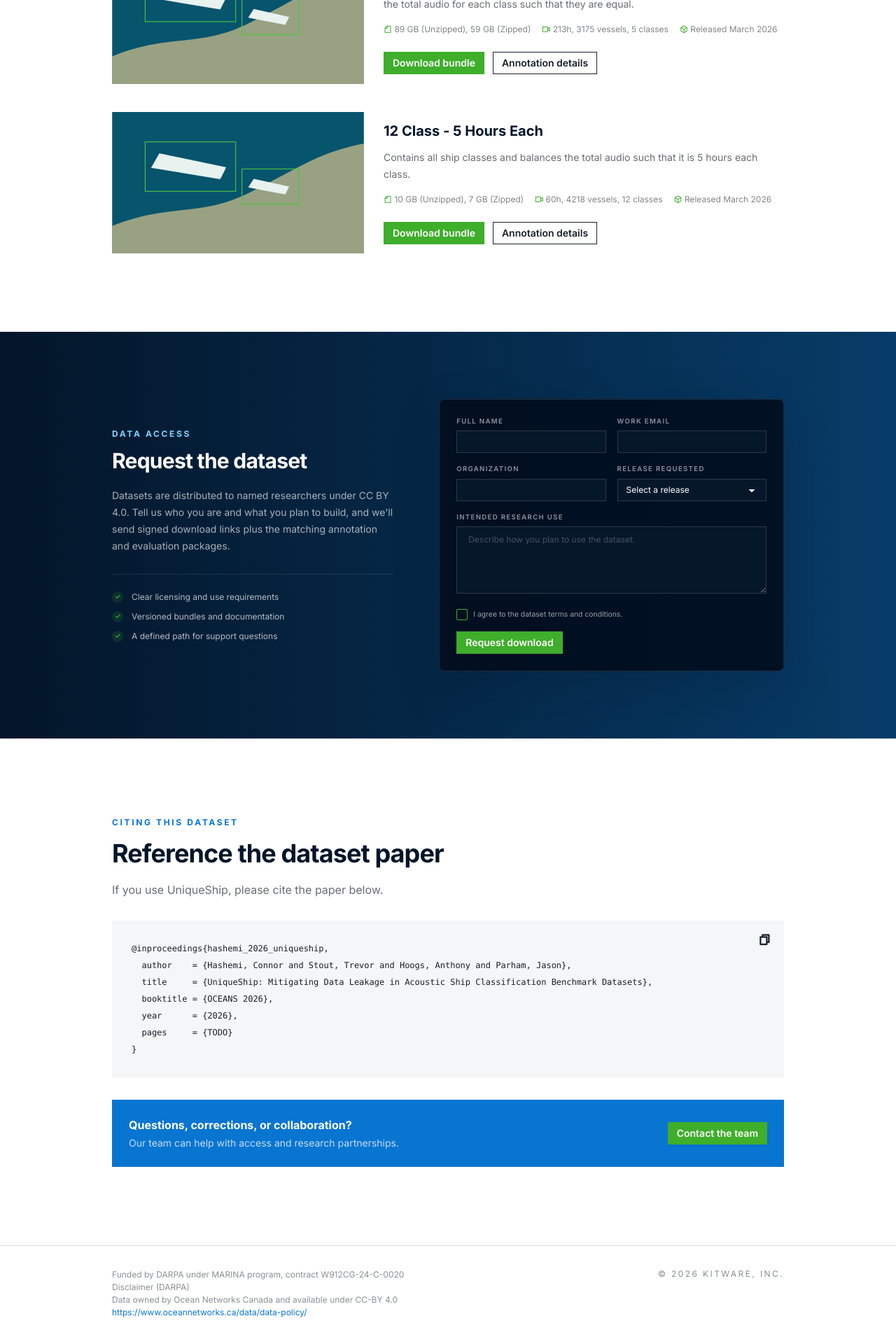
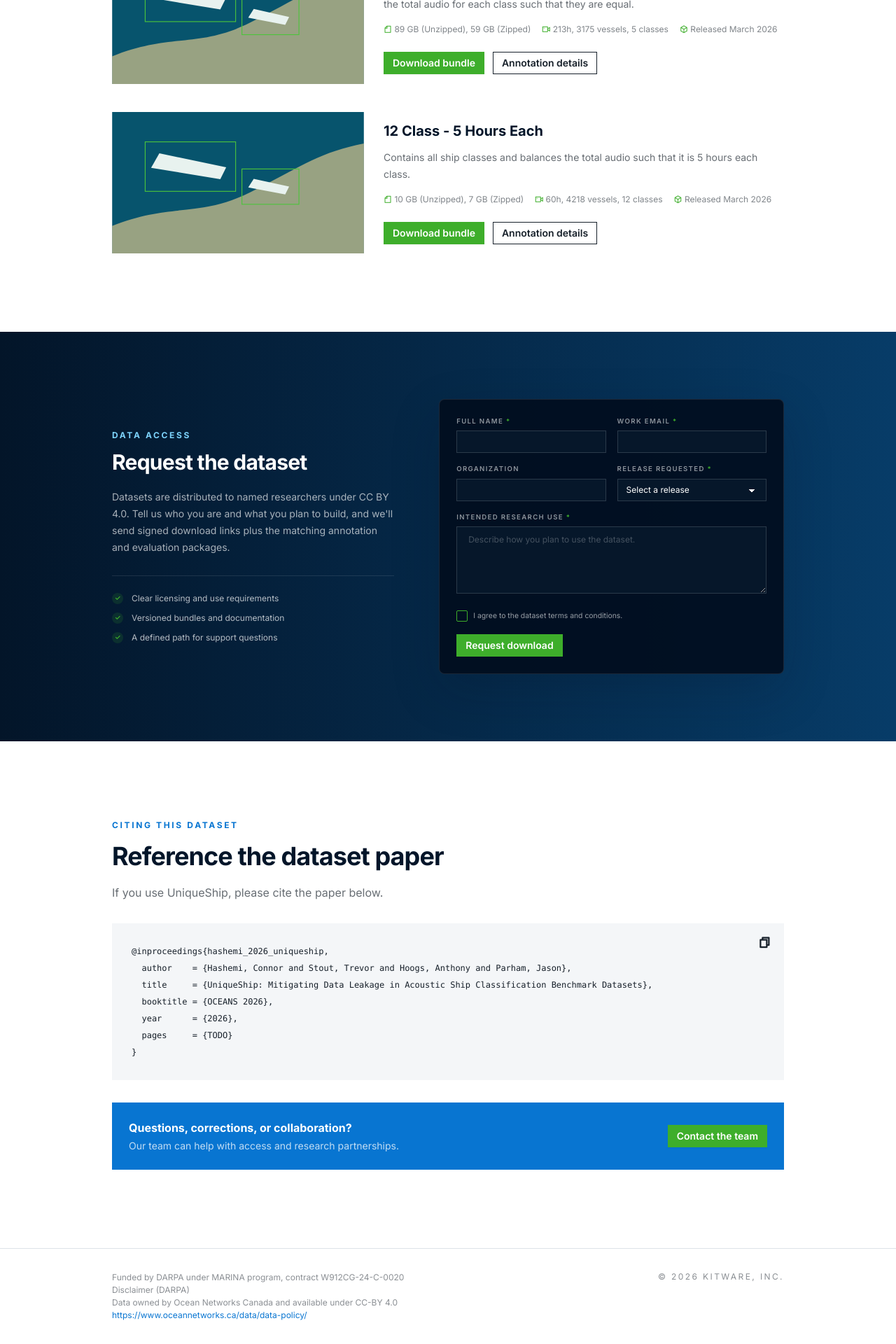
Before and after one commit to Kitware/UniqueShipData, a Jekyll site: the page built from index.md, in a window 1280 px wide. Shown: the part 2754-4674 px from the top of the page at 70% size. Built offline with Jekyll 4.4.1, drawn with Linux system fonts in a browser that asks for light colours.

Commit message:
Make form more editable

```diff
--- a/_layouts/home.html
+++ b/_layouts/home.html
@@ -170,11 +170,38 @@ layout: default
 
     {% assign form = page.request.form %}
 
+    <div data-form-container>
       <form
         class="grid gap-x-4 gap-y-4 rounded-lg border border-white/10 bg-[#020d1d]/90 p-6 shadow-panel sm:grid-cols-2"
         action="{{ form.action | escape }}"
         method="{{ form.method | default: 'post' | escape }}"
+        data-request-form
       >
+        {% if form.access_key %}
+          <input
+            type="hidden"
+            name="access_key"
+            value="{{ form.access_key | escape }}"
+          >
+        {% endif %}
+
+        {% if form.subject %}
+          <input
+            type="hidden"
+            name="subject"
+            value="{{ form.subject | escape }}"
+          >
+        {% endif %}
+
+        <!-- Web3Forms spam honeypot -->
+        <input
+          type="checkbox"
+          name="botcheck"
+          class="hidden"
+          tabindex="-1"
+          autocomplete="off"
+        >
+
         {% for field in form.fields %}
           {% if field.width == "half" %}
             {% assign field_width = "" %}
@@ -184,16 +211,16 @@ layout: default
 
           {% if field.type == "checkbox" %}
 
-          <label class="flex cursor-pointer items-center gap-2 {{ field_width }}">
+            <label class="flex cursor-pointer items-start gap-2 {{ field_width }}">
               <input
                 type="checkbox"
-              class="checkbox checkbox-primary checkbox-xs rounded-sm"
+                class="checkbox checkbox-primary checkbox-xs mt-0.5 rounded-sm"
                 name="{{ field.name | escape }}"
                 value="{{ field.value | default: 'yes' | escape }}"
                 {% if field.required %}required{% endif %}
               >
 
-            <span class="text-[0.65rem] text-white/60">
+              <span class="text-[0.65rem] leading-5 text-white/60">
                 {{ field.label | escape }}
               </span>
             </label>
@@ -203,6 +230,10 @@ layout: default
             <label class="block {{ field_width }}">
               <span class="mb-1.5 block text-[0.6rem] font-semibold uppercase tracking-[0.14em] text-white/55">
                 {{ field.label | escape }}
+
+                {% if field.required %}
+                  <span class="text-primary" aria-hidden="true">*</span>
+                {% endif %}
               </span>
 
               {% case field.type %}
@@ -253,13 +284,48 @@ layout: default
           {% endif %}
         {% endfor %}
 
+        <p
+          class="hidden text-sm text-error sm:col-span-2"
+          data-form-error
+          role="alert"
+        >
+          {{ form.error_message | default: "Something went wrong. Please try again." | escape }}
+        </p>
+
         <button
           class="btn btn-primary btn-sm justify-self-start rounded-none sm:col-span-2"
           type="submit"
+          data-submit-button
+          data-default-label="{{ form.submit_label | escape }}"
+          data-submitting-label="{{ form.submitting_label | default: 'Submitting…' | escape }}"
         >
-        {{ form.submit_label | default: "Submit request" | escape }}
+          {{ form.submit_label | escape }}
         </button>
       </form>
+
+      <div
+        class="hidden rounded-lg border border-white/10 bg-[#020d1d]/90 p-8 shadow-panel"
+        data-form-success
+        role="status"
+        tabindex="-1"
+      >
+        <div class="flex size-10 items-center justify-center rounded-full bg-primary/15 text-primary">
+          <i class="ri-check-line text-xl" aria-hidden="true"></i>
+        </div>
+
+        <p class="mt-6 text-[0.65rem] font-semibold uppercase tracking-[0.18em] text-primary">
+          {{ form.success.eyebrow | escape }}
+        </p>
+
+        <h3 class="mt-2 text-2xl font-bold text-white">
+          {{ form.success.headline | escape }}
+        </h3>
+
+        <p class="mt-3 max-w-md text-sm leading-6 text-white/60">
+          {{ form.success.text | escape }}
+        </p>
+      </div>
+    </div>
   </div>
 </section>
 
--- a/assets/css/site.css
+++ b/assets/css/site.css
@@ -1219,6 +1219,36 @@ section[id] {
   margin-bottom: 0;
 }
 
+.alert {
+  display: grid;
+  width: 100%;
+  grid-auto-flow: row;
+  align-content: flex-start;
+  align-items: center;
+  justify-items: center;
+  gap: 1rem;
+  text-align: center;
+  border-radius: var(--rounded-box, 1rem);
+  border-width: 1px;
+  --tw-border-opacity: 1;
+  border-color: var(--fallback-b2,oklch(var(--b2)/var(--tw-border-opacity)));
+  padding: 1rem;
+  --tw-text-opacity: 1;
+  color: var(--fallback-bc,oklch(var(--bc)/var(--tw-text-opacity)));
+  --alert-bg: var(--fallback-b2,oklch(var(--b2)/1));
+  --alert-bg-mix: var(--fallback-b1,oklch(var(--b1)/1));
+  background-color: var(--alert-bg);
+}
+
+@media (min-width: 640px) {
+  .alert {
+    grid-auto-flow: column;
+    grid-template-columns: auto minmax(auto,1fr);
+    justify-items: start;
+    text-align: start;
+  }
+}
+
 .avatar.placeholder > div {
   display: flex;
   align-items: center;
@@ -3078,52 +3108,56 @@ section[id] {
   margin-bottom: 0.25rem;
 }
 
+.ml-auto {
+  margin-left: auto;
+}
+
+.mt-1 {
+  margin-top: 0.25rem;
+}
+
+.mt-12 {
+  margin-top: 3rem;
+}
+
+.mt-2 {
+  margin-top: 0.5rem;
+}
+
+.mt-3 {
+  margin-top: 0.75rem;
+}
+
+.mt-4 {
+  margin-top: 1rem;
+}
+
+.mt-5 {
+  margin-top: 1.25rem;
+}
+
+.mt-6 {
+  margin-top: 1.5rem;
+}
+
+.mt-7 {
+  margin-top: 1.75rem;
+}
+
+.mt-8 {
+  margin-top: 2rem;
+}
+
+.mt-9 {
+  margin-top: 2.25rem;
+}
+
 .mb-1\.5 {
   margin-bottom: 0.375rem;
 }
 
-.ml-auto {
-  margin-left: auto;
-}
-
-.mt-1 {
-  margin-top: 0.25rem;
-}
-
-.mt-12 {
-  margin-top: 3rem;
-}
-
-.mt-2 {
-  margin-top: 0.5rem;
-}
-
-.mt-3 {
-  margin-top: 0.75rem;
-}
-
-.mt-4 {
-  margin-top: 1rem;
-}
-
-.mt-5 {
-  margin-top: 1.25rem;
-}
-
-.mt-6 {
-  margin-top: 1.5rem;
-}
-
-.mt-7 {
-  margin-top: 1.75rem;
-}
-
-.mt-8 {
-  margin-top: 2rem;
-}
-
-.mt-9 {
-  margin-top: 2.25rem;
+.mt-0\.5 {
+  margin-top: 0.125rem;
 }
 
 .block {
@@ -3144,6 +3178,11 @@ section[id] {
 
 .aspect-\[16\/9\] {
   aspect-ratio: 16/9;
+}
+
+.size-10 {
+  width: 2.5rem;
+  height: 2.5rem;
 }
 
 .size-4 {
@@ -3163,16 +3202,16 @@ section[id] {
   height: 5rem;
 }
 
+.h-8 {
+  height: 2rem;
+}
+
+.h-full {
+  height: 100%;
+}
+
 .h-24 {
   height: 6rem;
-}
-
-.h-8 {
-  height: 2rem;
-}
-
-.h-full {
-  height: 100%;
 }
 
 .min-h-screen {
@@ -3293,6 +3332,10 @@ section[id] {
   flex-wrap: wrap;
 }
 
+.items-start {
+  align-items: flex-start;
+}
+
 .items-center {
   align-items: center;
 }
@@ -3438,49 +3481,53 @@ section[id] {
   border-color: rgb(255 255 255 / 0.1);
 }
 
+.border-white\/50 {
+  border-color: rgb(255 255 255 / 0.5);
+}
+
 .border-white\/15 {
   border-color: rgb(255 255 255 / 0.15);
 }
 
-.border-white\/50 {
-  border-color: rgb(255 255 255 / 0.5);
-}
-
 .bg-\[\#020d1d\]\/90 {
   background-color: rgb(2 13 29 / 0.9);
+}
+
+.bg-base-200 {
+  --tw-bg-opacity: 1;
+  background-color: var(--fallback-b2,oklch(var(--b2)/var(--tw-bg-opacity, 1)));
+}
+
+.bg-navy-950 {
+  --tw-bg-opacity: 1;
+  background-color: rgb(3 21 41 / var(--tw-bg-opacity, 1));
+}
+
+.bg-primary\/15 {
+  background-color: var(--fallback-p,oklch(var(--p)/0.15));
+}
+
+.bg-secondary {
+  --tw-bg-opacity: 1;
+  background-color: var(--fallback-s,oklch(var(--s)/var(--tw-bg-opacity, 1)));
+}
+
+.bg-signal\/15 {
+  background-color: rgb(62 174 43 / 0.15);
+}
+
+.bg-white {
+  --tw-bg-opacity: 1;
+  background-color: rgb(255 255 255 / var(--tw-bg-opacity, 1));
+}
+
+.bg-white\/95 {
+  background-color: rgb(255 255 255 / 0.95);
 }
 
 .bg-\[\#06172a\] {
   --tw-bg-opacity: 1;
   background-color: rgb(6 23 42 / var(--tw-bg-opacity, 1));
-}
-
-.bg-base-200 {
-  --tw-bg-opacity: 1;
-  background-color: var(--fallback-b2,oklch(var(--b2)/var(--tw-bg-opacity, 1)));
-}
-
-.bg-navy-950 {
-  --tw-bg-opacity: 1;
-  background-color: rgb(3 21 41 / var(--tw-bg-opacity, 1));
-}
-
-.bg-secondary {
-  --tw-bg-opacity: 1;
-  background-color: var(--fallback-s,oklch(var(--s)/var(--tw-bg-opacity, 1)));
-}
-
-.bg-signal\/15 {
-  background-color: rgb(62 174 43 / 0.15);
-}
-
-.bg-white {
-  --tw-bg-opacity: 1;
-  background-color: rgb(255 255 255 / var(--tw-bg-opacity, 1));
-}
-
-.bg-white\/95 {
-  background-color: rgb(255 255 255 / 0.95);
 }
 
 .bg-gradient-to-r {
@@ -3522,6 +3569,10 @@ section[id] {
   padding: 1.75rem;
 }
 
+.p-8 {
+  padding: 2rem;
+}
+
 .px-0 {
   padding-left: 0px;
   padding-right: 0px;
@@ -3581,6 +3632,11 @@ section[id] {
   padding-top: 2rem;
 }
 
+.text-2xl {
+  font-size: 1.5rem;
+  line-height: 2rem;
+}
+
 .text-3xl {
   font-size: 1.875rem;
   line-height: 2.25rem;
@@ -3648,52 +3704,52 @@ section[id] {
   text-transform: uppercase;
 }
 
+.leading-6 {
+  line-height: 1.5rem;
+}
+
+.leading-7 {
+  line-height: 1.75rem;
+}
+
+.leading-8 {
+  line-height: 2rem;
+}
+
+.leading-normal {
+  line-height: 1.5;
+}
+
+.leading-relaxed {
+  line-height: 1.625;
+}
+
+.leading-tight {
+  line-height: 1.25;
+}
+
 .leading-5 {
   line-height: 1.25rem;
 }
 
-.leading-6 {
-  line-height: 1.5rem;
-}
-
-.leading-7 {
-  line-height: 1.75rem;
-}
-
-.leading-8 {
-  line-height: 2rem;
-}
-
-.leading-normal {
-  line-height: 1.5;
-}
-
-.leading-relaxed {
-  line-height: 1.625;
-}
-
-.leading-tight {
-  line-height: 1.25;
+.tracking-\[0\.18em\] {
+  letter-spacing: 0.18em;
+}
+
+.tracking-\[0\.22em\] {
+  letter-spacing: 0.22em;
+}
+
+.tracking-\[0\.2em\] {
+  letter-spacing: 0.2em;
+}
+
+.tracking-tight {
+  letter-spacing: -0.025em;
 }
 
 .tracking-\[0\.14em\] {
   letter-spacing: 0.14em;
-}
-
-.tracking-\[0\.18em\] {
-  letter-spacing: 0.18em;
-}
-
-.tracking-\[0\.22em\] {
-  letter-spacing: 0.22em;
-}
-
-.tracking-\[0\.2em\] {
-  letter-spacing: 0.2em;
-}
-
-.tracking-tight {
-  letter-spacing: -0.025em;
 }
 
 .\!text-sky-300 {
@@ -3726,6 +3782,11 @@ section[id] {
   color: var(--fallback-bc,oklch(var(--bc)/0.7));
 }
 
+.text-error {
+  --tw-text-opacity: 1;
+  color: var(--fallback-er,oklch(var(--er)/var(--tw-text-opacity, 1)));
+}
+
 .text-navy-950 {
   --tw-text-opacity: 1;
   color: rgb(3 21 41 / var(--tw-text-opacity, 1));
@@ -3765,24 +3826,24 @@ section[id] {
   color: rgb(255 255 255 / 0.45);
 }
 
+.text-white\/60 {
+  color: rgb(255 255 255 / 0.6);
+}
+
+.text-white\/65 {
+  color: rgb(255 255 255 / 0.65);
+}
+
+.text-white\/70 {
+  color: rgb(255 255 255 / 0.7);
+}
+
+.text-white\/75 {
+  color: rgb(255 255 255 / 0.75);
+}
+
 .text-white\/55 {
   color: rgb(255 255 255 / 0.55);
-}
-
-.text-white\/60 {
-  color: rgb(255 255 255 / 0.6);
-}
-
-.text-white\/65 {
-  color: rgb(255 255 255 / 0.65);
-}
-
-.text-white\/70 {
-  color: rgb(255 255 255 / 0.7);
-}
-
-.text-white\/75 {
-  color: rgb(255 255 255 / 0.75);
 }
 
 .opacity-0 {
```
Also changed, not shown: other parts of _layouts/home.html (+41 -0 lines), index.md (+8 -4 lines). Lines whose indentation alone changed are shown as unchanged.
